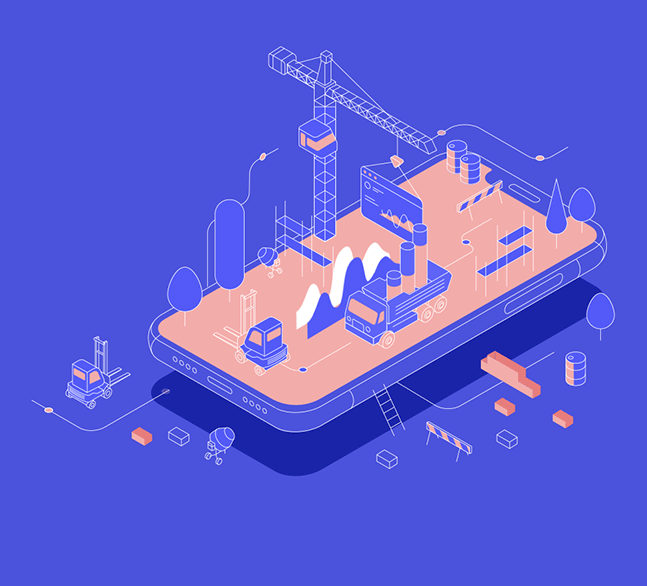
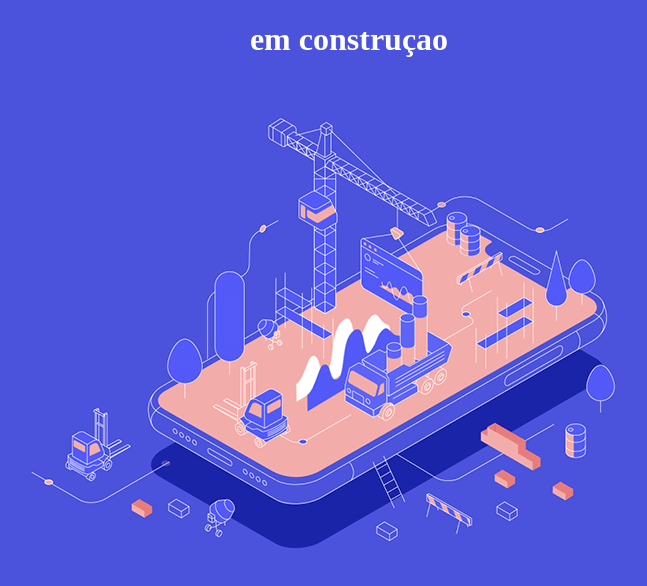
Before and after one commit to Nssouza/Nssouza.github.io, a plain HTML site: page index.html in a window 1280 px wide. Shown: the whole page, without its empty margins (291-938 px from the left). Drawn offline with Linux system fonts and the light colour scheme.

Commit message:
testemaster

```diff
--- a/index.html
+++ b/index.html
@@ -9,6 +9,7 @@
     <link rel="stylesheet" href="beijamin.css">
 </head>
 <body>
+    <h1>em construçao</h1>
     <img src="construcao.gif" alt="">
 
 </body>
```
